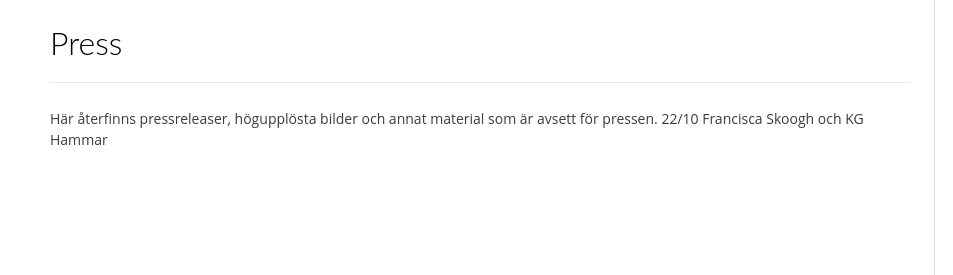
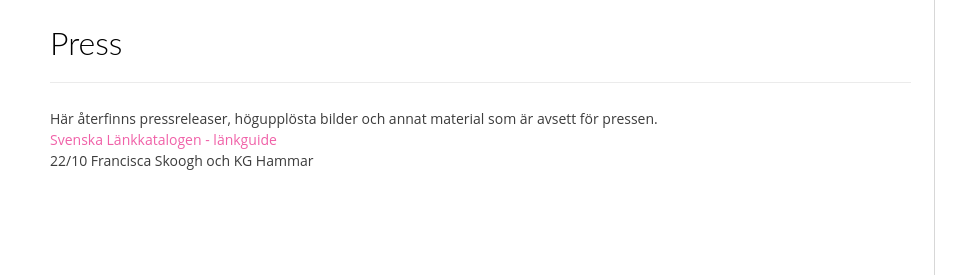
Before and after one commit to carnalito80/neo, a plain HTML site: page press.htm in a window 1280 px wide. Shown: the part 290-565 px from the top of the page, 0-953 px from the left. Drawn offline with Linux system fonts and the light colour scheme.

Commit message:
lakkatalogen.se

```diff
--- a/press.htm
+++ b/press.htm
@@ -118,8 +118,8 @@ body.custom-background { background-color: #ffffff; }
 
 	<div class="entry-content">
 
-<p>Här återfinns pressreleaser, högupplösta bilder och annat material som är avsett för pressen.
-
+<p>Här återfinns pressreleaser, högupplösta bilder och annat material som är avsett för pressen.<br>
+	<a href="http://www.lankkatalogen.se" id="RC49D4" title="Länkguide">Svenska Länkkatalogen - länkguide</a><br>
 
 
 22/10 Francisca Skoogh och KG Hammar</p>
```
